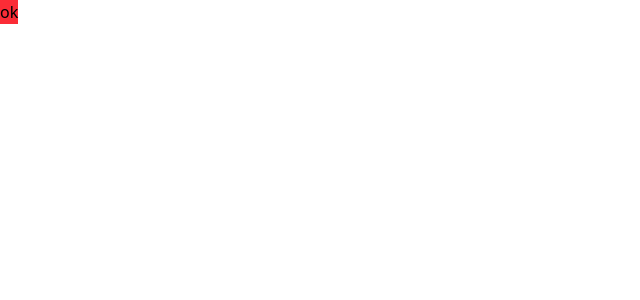
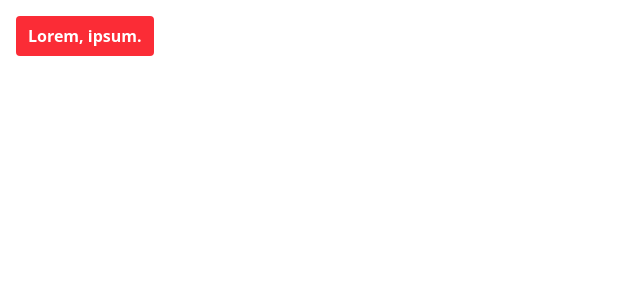
Before and after one commit to mthdht/ui-kit, a Vue app: page / in a window 1280 px wide. Shown: the top 300 px of the page, without its empty margins (0-640 px from the left). Built offline with nearby package versions, Linux system fonts and the light colour scheme.

Commit message:
add hover props to button

```diff
--- a/src/App.vue
+++ b/src/App.vue
@@ -3,8 +3,8 @@ import Button from '@/components/Button.vue';
 </script>
 
 <template>
-  <div>
-    <Button>ok</Button>
+  <div class="p-4">
+    <Button>Lorem, ipsum.</Button>
   </div>
 
 </template>
--- a/src/components/Button.vue
+++ b/src/components/Button.vue
@@ -1,5 +1,5 @@
 <template>
-    <button :class="themeClasses">
+    <button :class="themeClasses" class="px-3 py-2 cursor-pointer rounded font-semibold">
         <slot></slot>
     </button>
 </template>
@@ -12,6 +12,10 @@ const props = defineProps({
     color: {
         type: String,
         default: 'red'
+    },
+    hover: {
+        type: Boolean,
+        default: true
     }
 })
 
--- a/src/composables/useTheme.js
+++ b/src/composables/useTheme.js
@@ -5,7 +5,11 @@ export function useTheme() {
     function getThemeClasses(props) {
         const classes = []
         if (props.color) {
-            classes.push(theme.colors[props.color])
+            classes.push(theme.colors[props.color].base)
+        }
+
+        if (props.hover) {
+            classes.push(theme.colors[props.color].hover)
         }
 
         return classes
--- a/src/themes/pharos.js
+++ b/src/themes/pharos.js
@@ -1,6 +1,9 @@
 export const theme = {
     colors: {
         primary: 'bg-emerald-500',
-        red: 'bg-red-500',
+        red: {
+            base: 'bg-red-500 text-white',
+            hover: 'hover:bg-red-600',
+        }
     }
 }
```
